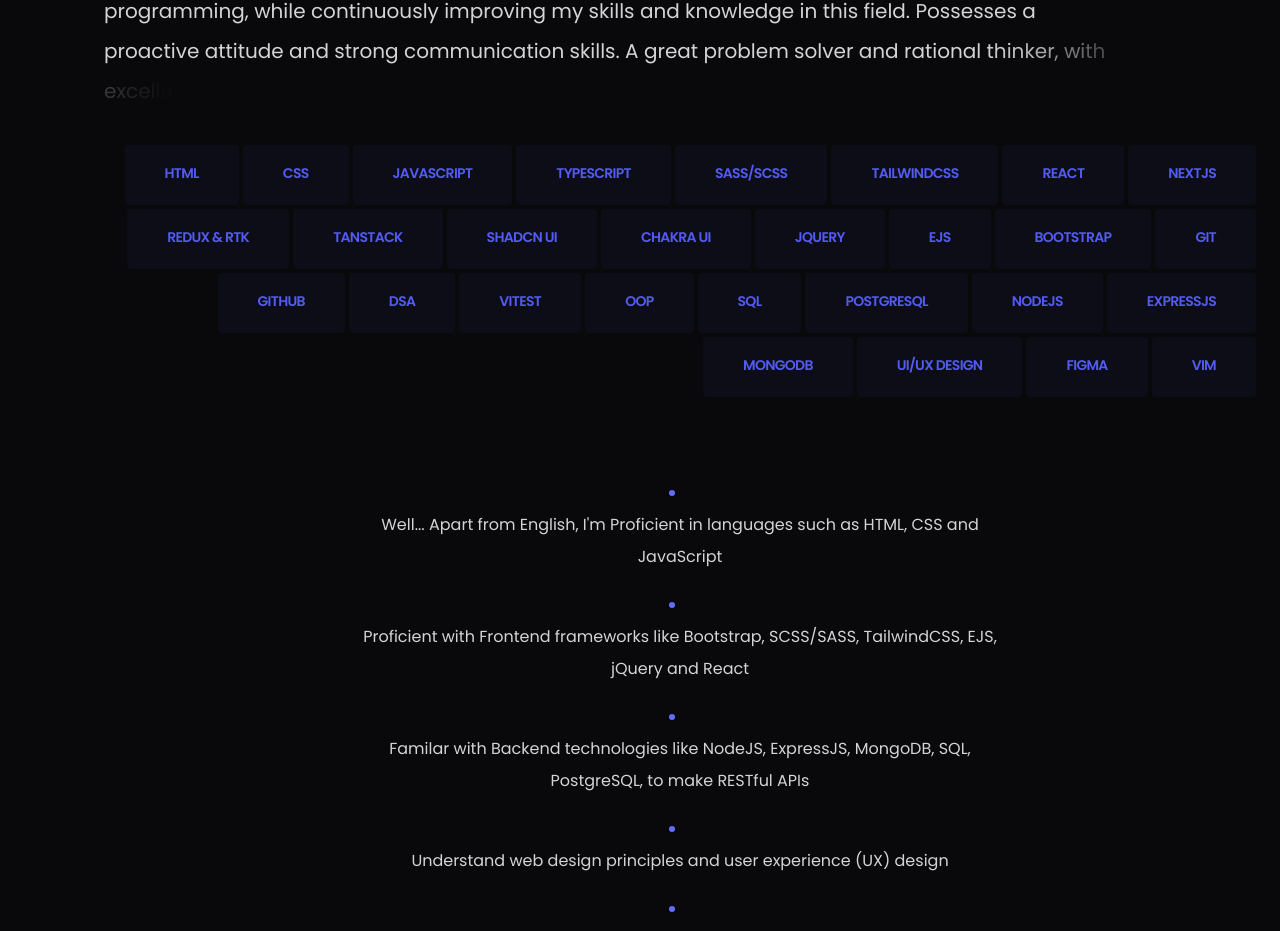
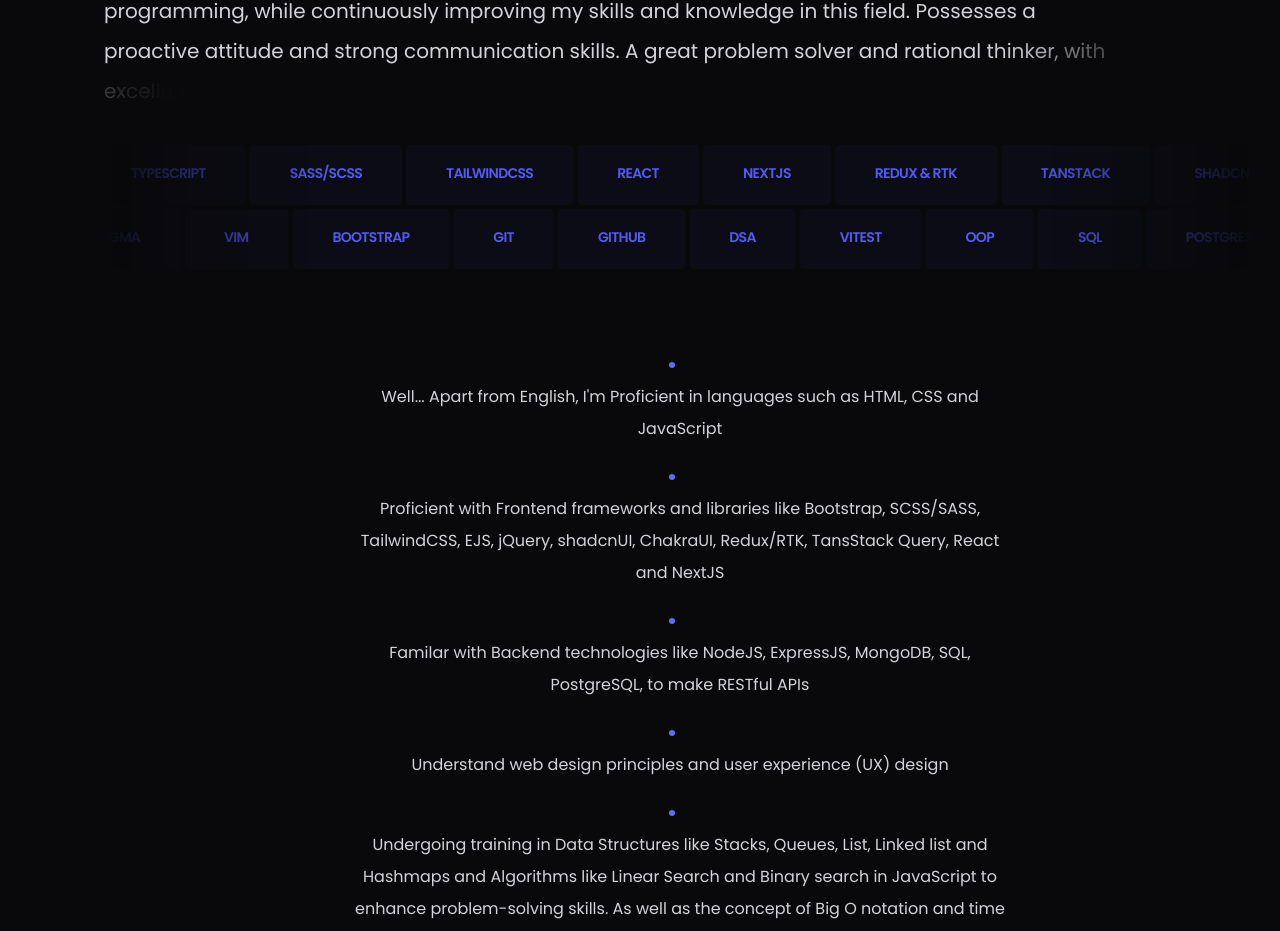
Before and after one commit to AJ1732/portfolio, a React (Vite) app: page / in a window 1280 px wide. Shown: the part 1011-1942 px from the top of the page. Built offline with nearby package versions, Linux system fonts and the light colour scheme.

Commit message:
feat: create skills marquee

```diff
--- /dev/null
+++ b/src/components/ui/Marquee.tsx
@@ -0,0 +1,60 @@
+import { motion } from "framer-motion";
+
+type MarqueeProps = {
+  firstTop: React.ReactNode;
+  secondTop: React.ReactNode;
+  firstBottom?: React.ReactNode;
+  secondBottom?: React.ReactNode;
+};
+
+const DoubleMarquee: React.FC<MarqueeProps> = ({
+  firstTop,
+  secondTop,
+  firstBottom,
+  secondBottom,
+}) => {
+  return (
+    <div className="mx-auto space-y-1">
+      <div className="x-gradient flex overflow-hidden">
+        <motion.div
+          initial={{ x: 0 }}
+          animate={{ x: "-100%" }}
+          transition={{ duration: 30, repeat: Infinity, ease: "linear" }}
+          className="flex flex-shrink-0 *:mr-1"
+        >
+          {firstTop}
+        </motion.div>
+
+        <motion.div
+          initial={{ x: 0 }}
+          animate={{ x: "-100%" }}
+          transition={{ duration: 30, repeat: Infinity, ease: "linear" }}
+          className="flex flex-shrink-0 *:mr-1"
+        >
+          {secondTop}
+        </motion.div>
+      </div>
+
+      <div className="x-gradient flex overflow-hidden">
+        <motion.div
+          initial={{ x: "-100%" }}
+          animate={{ x: 0 }}
+          transition={{ duration: 60, repeat: Infinity, ease: "linear" }}
+          className="flex flex-shrink-0 *:mr-1"
+        >
+          {firstBottom}
+        </motion.div>
+
+        <motion.div
+          initial={{ x: "-100%" }}
+          animate={{ x: 0 }}
+          transition={{ duration: 60, repeat: Infinity, ease: "linear" }}
+          className="flex flex-shrink-0 *:mr-1"
+        >
+          {secondBottom}
+        </motion.div>
+      </div>
+    </div>
+  );
+};
+export default DoubleMarquee;
--- a/src/index.css
+++ b/src/index.css
@@ -79,3 +79,13 @@
 .flex-center {
   @apply flex items-center justify-center;
 }
+
+.x-gradient {
+  mask-image: linear-gradient(
+    to right,
+    rgba(0, 0, 0, 0),
+    rgba(0, 0, 0, 1) 20%,
+    rgba(0, 0, 0, 1) 80%,
+    rgba(0, 0, 0, 0)
+  );
+}
--- a/src/page/Home/sections/AboutSection.tsx
+++ b/src/page/Home/sections/AboutSection.tsx
@@ -3,6 +3,7 @@
 import Container from "../../../components/Container";
 import Dot from "../../../components/ui/Dot";
 import FlipDiv from "../../../components/ui/FlipDiv";
+import DoubleMarquee from "../../../components/ui/Marquee";
 import { skills } from "../../../data/skills";
 
 const AboutSection = () => {
@@ -25,10 +26,35 @@
           </Reveal2>
         </div>
 
-        <div className="mx-auto flex w-full flex-wrap gap-1 md:justify-end">
+        {/* <div className="mx-auto flex w-full flex-wrap gap-1 md:justify-end">
           {skills.map(({ skill, icon }, i) => (
             <FlipDiv key={`skill-${i}`} text={skill} under={icon} />
           ))}
+        </div> */}
+
+        <div>
+          <DoubleMarquee
+            firstTop={skills
+              .slice(0, Math.ceil(skills.length / 2))
+              .map(({ skill, icon }, i) => (
+                <FlipDiv key={`skill-ft-${i}`} text={skill} under={icon} />
+              ))}
+            secondTop={skills
+              .slice(0, Math.ceil(skills.length / 2))
+              .map(({ skill, icon }, i) => (
+                <FlipDiv key={`skill-st-${i}`} text={skill} under={icon} />
+              ))}
+            firstBottom={skills
+              .slice(Math.ceil(skills.length / 2))
+              .map(({ skill, icon }, i) => (
+                <FlipDiv key={`skill-bt-${i}`} text={skill} under={icon} />
+              ))}
+            secondBottom={skills
+              .slice(Math.ceil(skills.length / 2))
+              .map(({ skill, icon }, i) => (
+                <FlipDiv key={`skill-sb-${i}`} text={skill} under={icon} />
+              ))}
+          />
         </div>
       </article>
 
@@ -50,7 +76,7 @@
 
 const speech = [
   "Well... Apart from English, I'm Proficient in languages such as HTML, CSS and JavaScript",
-  "Proficient with Frontend frameworks like Bootstrap, SCSS/SASS, TailwindCSS, EJS, jQuery and React",
+  "Proficient with Frontend frameworks and libraries like Bootstrap, SCSS/SASS, TailwindCSS, EJS, jQuery, shadcnUI, ChakraUI, Redux/RTK, TansStack Query, React and NextJS",
   "Familar with Backend technologies like NodeJS, ExpressJS, MongoDB, SQL, PostgreSQL, to make RESTful APIs",
   "Understand web design principles and user experience (UX) design",
   "Undergoing training in Data Structures like Stacks, Queues, List, Linked list and Hashmaps and Algorithms like Linear Search and Binary search in JavaScript to enhance problem-solving skills. As well as the concept of Big O notation and time complexity",
```
